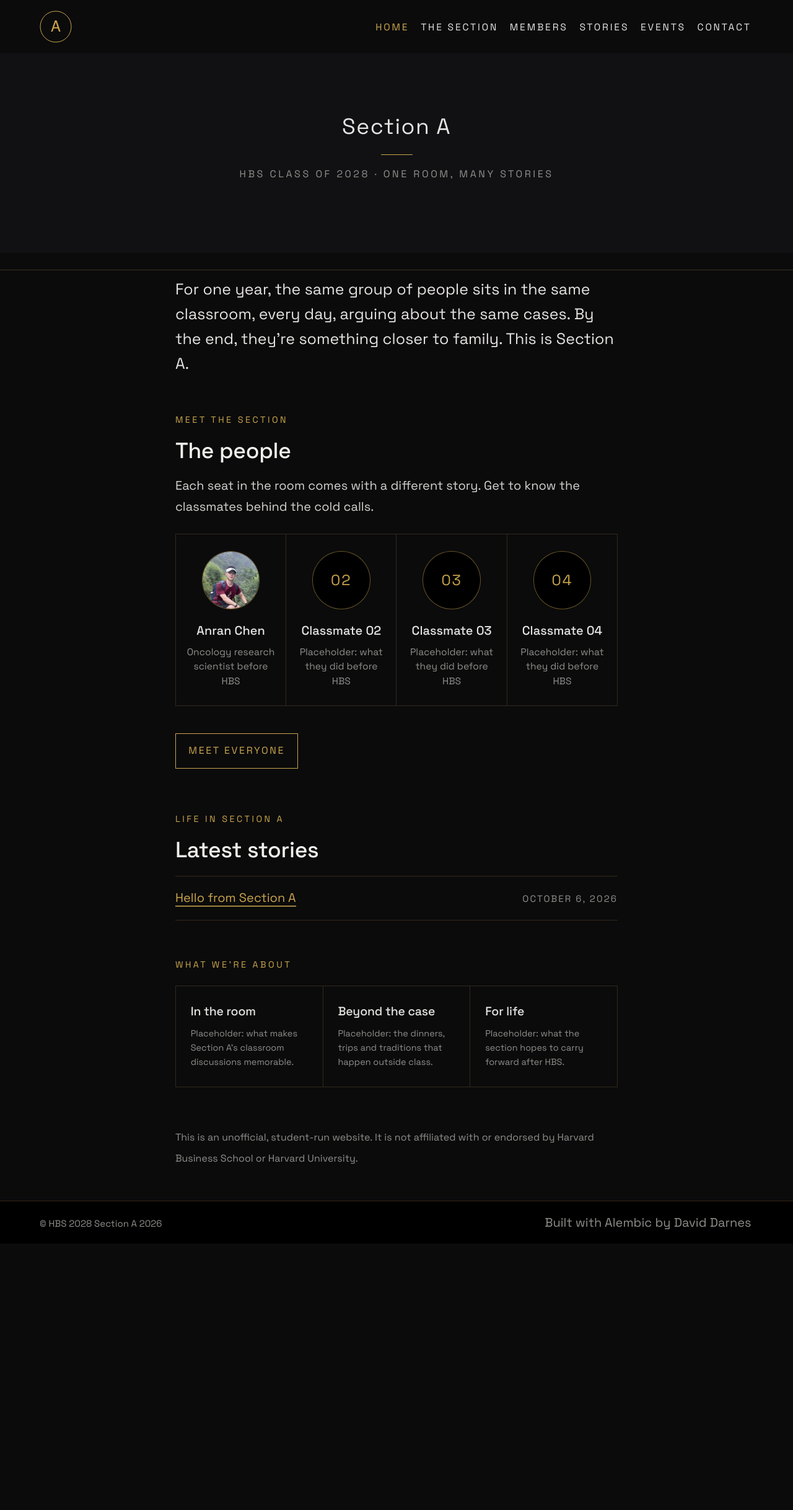
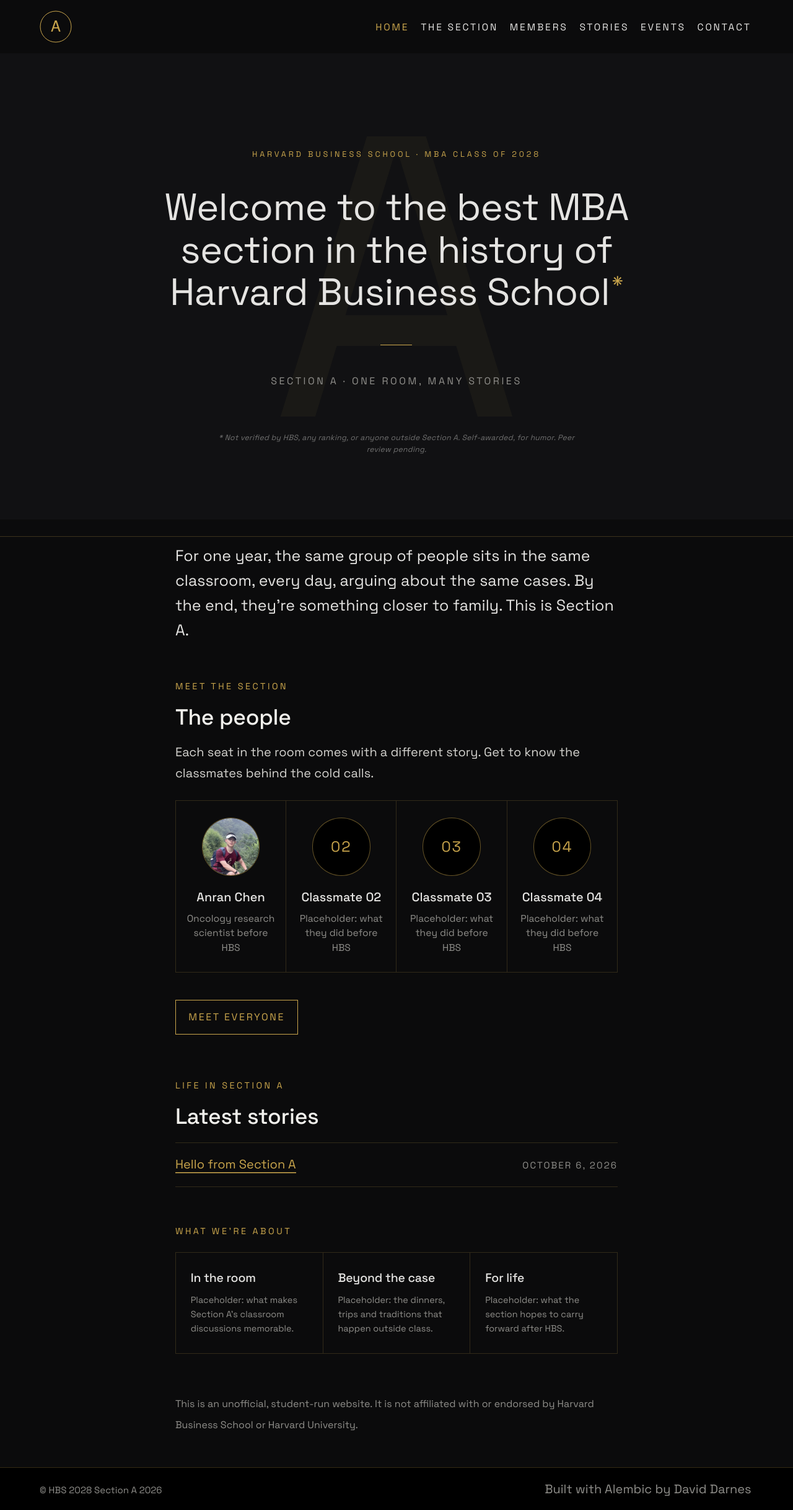
Before and after one commit to SectionAlpha28/sectionalpha28.github.io, a Jekyll site: the page built from index.md, in a window 1280 px wide. Shown: the whole page at 62% size. Built offline with Jekyll 4.4.1, drawn with Linux system fonts in a browser that asks for light colours; before the commit the page ends 2006 px from its top, so only the background shows below that.

Commit message:
Add a bold HBS welcome to the home page hero
"Welcome to the best MBA section in the history of Harvard Business
School*" with an HBS kicker, a large gold "A" watermark and a footnote
saying the claim is unverified and just for humor. The unofficial-site
disclaimer stays at the bottom of the page.

Co-Authored-By: Claude Opus 5.5 (1M context) <noreply@anthropic.com>
Claude-Session: https://claude.ai/code/session_014WzvjEHZ9DQng5ZBMyUHbD

```diff
--- a/_includes/site-feature.html
+++ b/_includes/site-feature.html
@@ -7,7 +7,7 @@
 {% endif %}
 
 {% if feature_text or feature_image %}
-  <div class="feature"{% if feature_image %} style="background-image: url({{ feature_image }})"{% endif %}>
+  <div class="feature{% if page.feature_class %}  {{ page.feature_class }}{% endif %}"{% if feature_image %} style="background-image: url({{ feature_image }})"{% endif %}>
     <div class="container  typeset">
       {{ feature_text | markdownify }}
     </div>
--- a/_sass/_luxe.scss
+++ b/_sass/_luxe.scss
@@ -72,6 +72,78 @@ body {
     text-transform: uppercase;
     letter-spacing: 0.22em;
     font-size: 0.8em;
+  }
+}
+
+// Home hero: the big, tongue-in-cheek welcome
+.feature--home {
+  position: relative;
+  overflow: hidden;
+  padding: 7rem 0 5rem;
+  text-align: center;
+  // Oversized "A" watermark behind the headline
+  &::before {
+    content: "A";
+    position: absolute;
+    left: 50%;
+    top: 50%;
+    transform: translate(-50%, -52%);
+    font-size: 38rem;
+    line-height: 1;
+    font-weight: 300;
+    color: rgba($gold, 0.05);
+    pointer-events: none;
+  }
+  .container { position: relative; max-width: 60rem; }
+  .hero__kicker {
+    margin: 0 0 2rem;
+    color: $gold;
+    font-size: 0.75rem;
+    letter-spacing: 0.3em;
+  }
+  .hero__title {
+    margin: 0 auto;
+    padding: 0;
+    max-width: 52rem;
+    color: $platinum;
+    font-size: 3.6rem;
+    line-height: 1.12;
+    font-weight: 300;
+    letter-spacing: -0.01em;
+    text-transform: none;
+    @media (max-width: 48em) { font-size: 2.3rem; }
+  }
+  .hero__mark {
+    color: $gold;
+    font-size: 0.6em;
+    vertical-align: super;
+    line-height: 0;
+    margin-left: 0.08em;
+    background-image: none;
+    text-shadow: none;
+    &:hover { color: $goldLight; }
+  }
+  .hero__sub {
+    margin: 2.4rem 0 0;
+    color: $captionColour;
+    &::before {
+      content: "";
+      display: block;
+      width: 3rem;
+      height: 1px;
+      margin: 0 auto 2.4rem;
+      background: $gold;
+    }
+  }
+  .hero__footnote {
+    margin: 3.2rem auto 0;
+    max-width: 34rem;
+    color: rgba($platinum, 0.45);
+    font-size: 0.72rem;
+    line-height: 1.6;
+    font-style: italic;
+    letter-spacing: 0.02em;
+    text-transform: none;
   }
 }
 
--- a/index.md
+++ b/index.md
@@ -1,9 +1,12 @@
 ---
 title: Section A
 hide_title: true
+feature_class: feature--home
 feature_text: |
-  ## Section A
-  HBS Class of 2028 · One room, many stories
+  <p class="hero__kicker">Harvard Business School &middot; MBA Class of 2028</p>
+  <h1 class="hero__title">Welcome to the best MBA section in the history of Harvard Business School<a class="hero__mark" href="#footnote" aria-label="See footnote">*</a></h1>
+  <p class="hero__sub">Section A &middot; One room, many stories</p>
+  <p class="hero__footnote" id="footnote">* Not verified by HBS, any ranking, or anyone outside Section A. Self-awarded, for humor. Peer review pending.</p>
 excerpt: "Section A of the Harvard Business School MBA Class of 2028: the people, the stories and the year we share."
 ---
 
```
